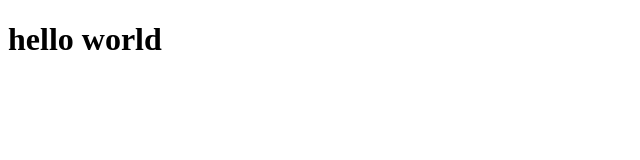
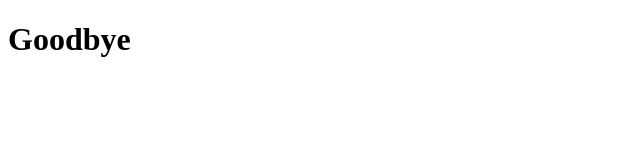
Before and after one commit to TheodoraE/exo_final_git_Theodora, a plain HTML site: page index.html in a window 1280 px wide. Shown: the whole page, without its empty margins (0-640 px from the left). Drawn offline with Linux system fonts and the light colour scheme.

Commit message:
h1 = Goodbye

```diff
--- a/index.html
+++ b/index.html
@@ -7,6 +7,6 @@
     <link rel="stylesheet" href="./public/css/app.css">
 </head>
 <body>
-    <h1>hello world</h1>
+    <h1>Goodbye</h1>
 </body>
 </html>
```
